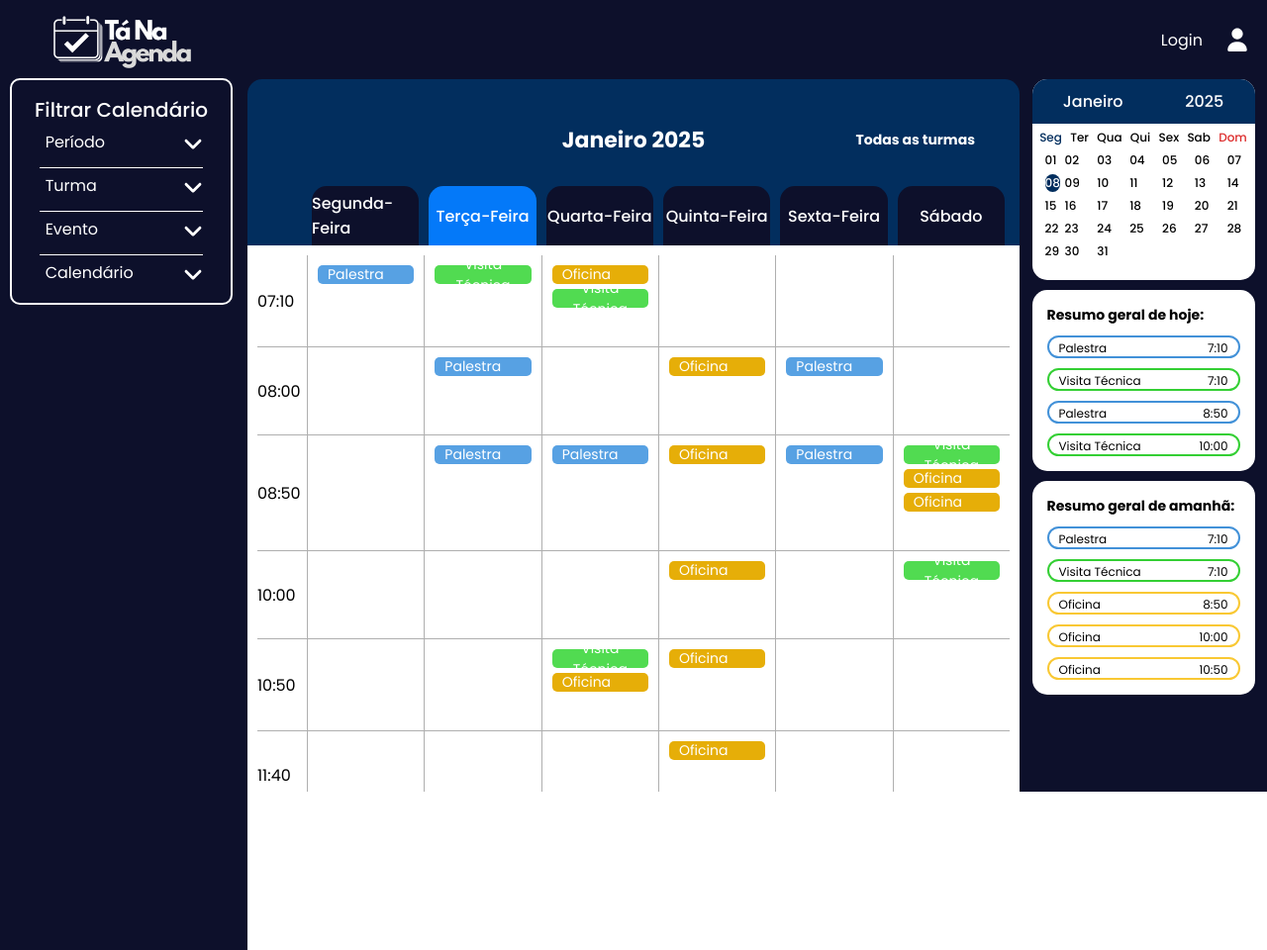
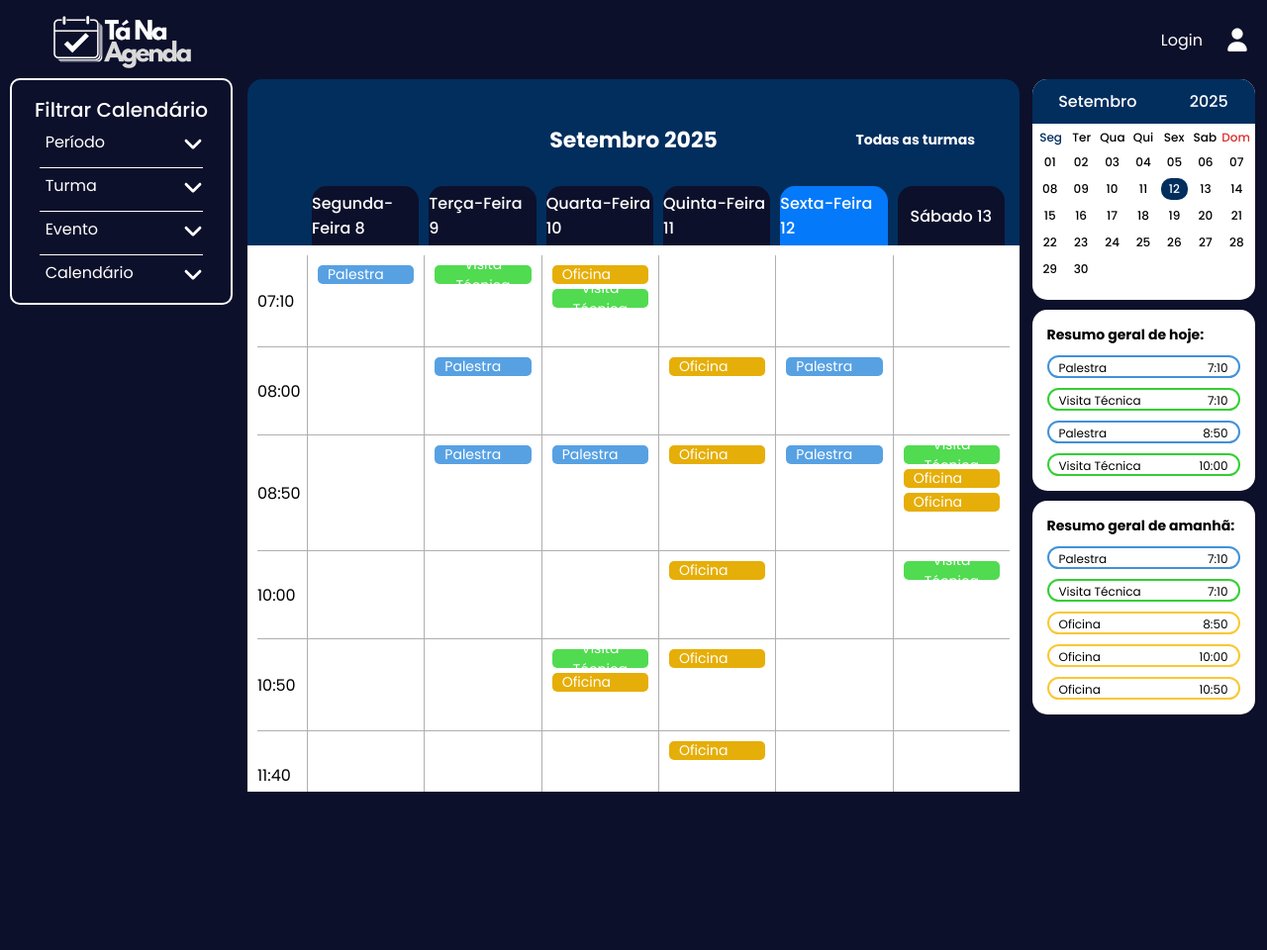
Before and after one commit to Dutz9/TCC_TaNaAgenda, a PHP site: page / in a window 1280 px wide. Shown: the whole page at 99% size. Run offline with PHP 8.4, Linux system fonts and the light colour scheme.

Commit message:
alteramos o calendario principal na index para ficar funcional, mas não está terminado

```diff
--- a/css/coordenador.css
+++ b/css/coordenador.css
@@ -31,7 +31,7 @@
     padding: 15px;
     border-radius: 10px;
     text-align: center;
-    border: black 2px solid;
+    border: rgb(145, 145, 145) 3px solid;
 }
 
 .notificacao p {
--- a/css/global.css
+++ b/css/global.css
@@ -10,7 +10,7 @@ a {
     color: inherit;
     text-decoration: none;
     background: none;
-  }
+}
 
 .header{
     width: 100vw;
@@ -125,7 +125,6 @@ a > img {
     margin-left: 10px;
 }
 
-
 .menu-sair {
     display: flex;
     align-items: center;
--- a/css/index.css
+++ b/css/index.css
@@ -1,4 +1,4 @@
-.body {
+body {
     background-color: #0d102b;
 }
 
@@ -182,7 +182,7 @@
     display: flex;
     justify-content: center;
     align-items: center;
-    background-color: transparent;
+    background-color: #0d102b;
     padding: 5px 0;
     margin-left: 5px;
     margin-right: 5px;
@@ -245,20 +245,32 @@
     font-size: 12px;
     font-weight: 500;
     color: black;
+    text-align: center;
+    flex: 1;
 }
 
 .dias-calendario-lado-direito {
     display: grid;
-    grid-template-columns: 15px repeat(6, 1fr);
+    grid-template-columns: repeat(7, 1fr);
     gap: 5px;
-    padding-bottom: 5px;
-    margin-left: 13px;
+    padding: 0 5px 5px 5px;
 }
 
 .dias-calendario-lado-direito > p {
     font-size: 12px;
     font-weight: 500;
     color: black;
+    text-align: center;
+    padding: 2px;
+}
+
+.dias-calendario-lado-direito > p.calendar-day {
+    cursor: pointer;
+}
+
+.dias-calendario-lado-direito > p.calendar-day:hover {
+    background-color: #e0e0e0;
+    border-radius: 10px;
 }
 
 .resumo-geral-lado-direito {
--- a/index.php
+++ b/index.php
@@ -53,22 +53,22 @@
             </div>
             <div class="header-divisoes-semanas">
                 <div></div>
-                <div class="dias-da-semana" style="background-color: #0d102b;">
+                <div class="dias-da-semana">
                     <h2>Segunda-Feira</h2>
                 </div>
-                <div class="dias-da-semana" style="background-color: #0479F9;">
+                <div class="dias-da-semana">
                     <h2>Terça-Feira</h2>
                 </div>
-                <div class="dias-da-semana" style="background-color: #0d102b;">
+                <div class="dias-da-semana">
                     <h2>Quarta-Feira</h2>
                 </div>
-                <div class="dias-da-semana" style="background-color: #0d102b;">
+                <div class="dias-da-semana">
                     <h2>Quinta-Feira</h2>
                 </div>
-                <div class="dias-da-semana" style="background-color: #0d102b;">
+                <div class="dias-da-semana">
                     <h2>Sexta-Feira</h2>
                 </div>
-                <div class="dias-da-semana" style="background-color: #0d102b;">
+                <div class="dias-da-semana">
                     <h2>Sábado</h2>
                 </div>
             </div>
@@ -137,37 +137,7 @@
                 <p style="color: #DD2B2B;">Dom</p>
             </div>
             <div class="dias-calendario-lado-direito">
-                <p>01</p>
-                <p>02</p>
-                <p>03</p>
-                <p>04</p>
-                <p>05</p>
-                <p>06</p>
-                <p>07</p>
-                <p style="background-color: #022E5E; color: white; border-radius: 10px;" >08</p>
-                <p>09</p>
-                <p>10</p>
-                <p>11</p>
-                <p>12</p>
-                <p>13</p>
-                <p>14</p>
-                <p>15</p>
-                <p>16</p>
-                <p>17</p>
-                <p>18</p>
-                <p>19</p>
-                <p>20</p>
-                <p>21</p>
-                <p>22</p>
-                <p>23</p>
-                <p>24</p>
-                <p>25</p>
-                <p>26</p>
-                <p>27</p>
-                <p>28</p>
-                <p>29</p>
-                <p>30</p>
-                <p>31</p>
+                <!-- Dias serão gerados dinamicamente via JavaScript -->
             </div>
         </div>
 
@@ -249,6 +219,81 @@
                     modalOverlay.style.display = 'none';
                 }
             });
+
+            // Código para tornar o calendário dinâmico
+            const today = new Date();
+            let selectedDate = new Date(today);
+            const monthsPt = [
+                "Janeiro", "Fevereiro", "Março", "Abril", "Maio", "Junho",
+                "Julho", "Agosto", "Setembro", "Outubro", "Novembro", "Dezembro"
+            ];
+
+            const updateCalendar = (date) => {
+                const month = date.getMonth();
+                const year = date.getFullYear();
+                const dayOfWeek = date.getDay();
+
+                // Atualizar cabeçalho principal do calendário semanal
+                document.querySelector('.header-parte-de-cima h3').innerText = `${monthsPt[month]} ${year}`;
+
+                // Atualizar cabeçalho do calendário mensal à direita
+                const rightHeader = document.querySelector('.header-calendario-lado-direito');
+                rightHeader.querySelectorAll('h3')[0].innerText = monthsPt[month];
+                rightHeader.querySelectorAll('h3')[1].innerText = year;
+
+                // Calcular o início da semana (segunda-feira)
+                const monday = new Date(date);
+                monday.setDate(date.getDate() - ((dayOfWeek + 6) % 7));
+
+                // Atualizar dias da semana no calendário principal
+                const diasSemana = document.querySelectorAll('.dias-da-semana');
+                const daysOfWeekPt = [
+                    "Segunda-Feira", "Terça-Feira", "Quarta-Feira",
+                    "Quinta-Feira", "Sexta-Feira", "Sábado"
+                ];
+                diasSemana.forEach((dia, index) => {
+                    const currentDay = new Date(monday);
+                    currentDay.setDate(monday.getDate() + index);
+                    dia.querySelector('h2').innerText = `${daysOfWeekPt[index]} ${currentDay.getDate()}`;
+                    dia.style.backgroundColor = '#0d102b';
+                    if (currentDay.getDate() === date.getDate() && currentDay.getMonth() === month && currentDay.getFullYear() === year) {
+                        dia.style.backgroundColor = '#0479F9';
+                    }
+                });
+
+                // Atualizar calendário mensal à direita
+                const calendarDays = document.querySelector('.dias-calendario-lado-direito');
+                calendarDays.innerHTML = ''; // Limpar conteúdo
+                const firstDay = new Date(year, month, 1);
+                const firstDayWeek = (firstDay.getDay() + 6) % 7; // 0: Seg, 1: Ter, ..., 6: Dom
+                const daysInMonth = new Date(year, month + 1, 0).getDate();
+
+                // Adicionar slots vazios para alinhar o primeiro dia
+                for (let i = 0; i < firstDayWeek; i++) {
+                    const empty = document.createElement('p');
+                    calendarDays.appendChild(empty);
+                }
+
+                // Adicionar os dias do mês
+                for (let d = 1; d <= daysInMonth; d++) {
+                    const dayP = document.createElement('p');
+                    dayP.innerText = d < 10 ? `0${d}` : d;
+                    dayP.classList.add('calendar-day');
+                    if (d === date.getDate() && month === date.getMonth() && year === date.getFullYear()) {
+                        dayP.style.backgroundColor = '#022E5E';
+                        dayP.style.color = 'white';
+                        dayP.style.borderRadius = '10px';
+                    }
+                    dayP.addEventListener('click', () => {
+                        selectedDate = new Date(year, month, d);
+                        updateCalendar(selectedDate);
+                    });
+                    calendarDays.appendChild(dayP);
+                }
+            };
+
+            // Inicializar o calendário com a data atual
+            updateCalendar(selectedDate);
         });
     </script>
 </body>
```
Also changed, not shown: css/meuseventos.css (+6 -3 lines), tela_coord/eventoscoord.php (+27 -27 lines).
